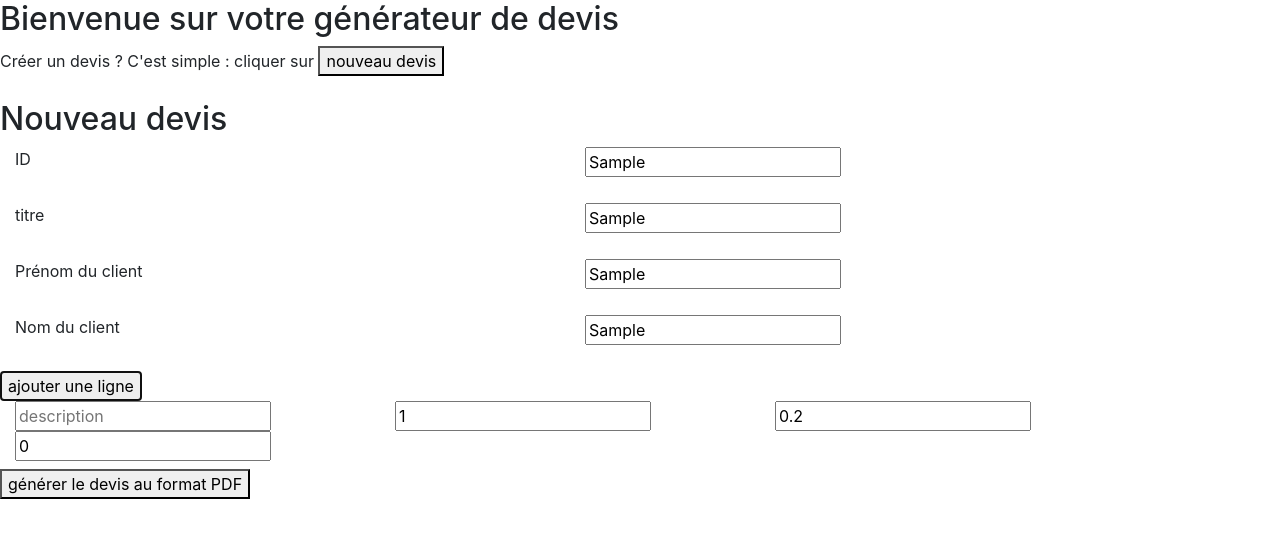
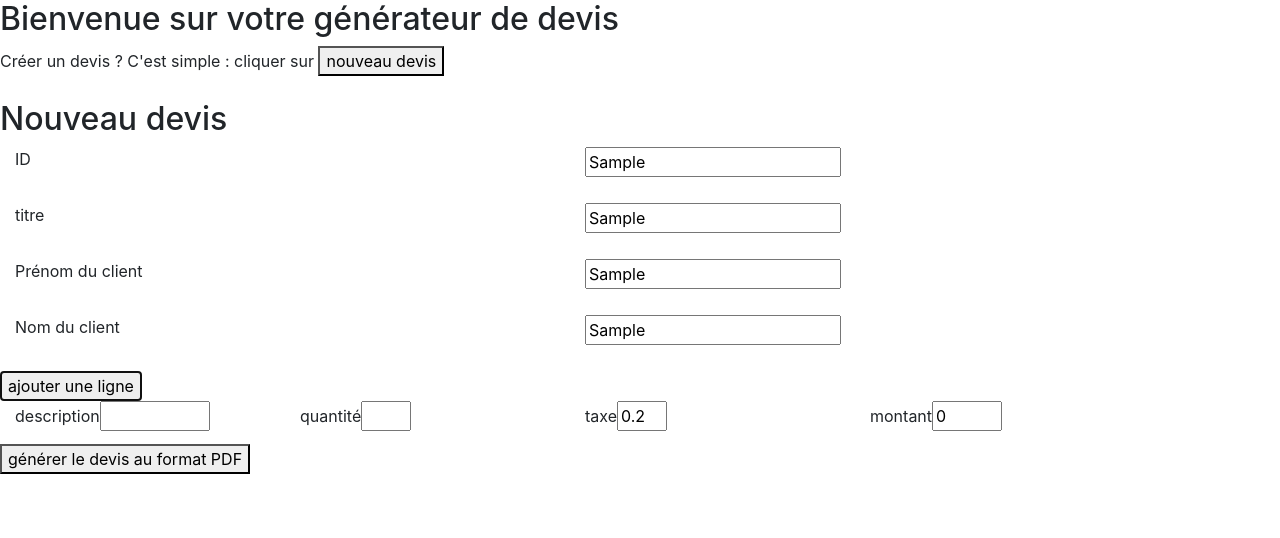
Before and after one commit to codeconcept/reacstimate, a React (Create React App) app: page / in a window 1280 px wide. Both pictures are taken after typing "Sample", "Sample", "Sample", "Sample" into the empty fields and a click on the button "ajouter une ligne". Shown: the top 538 px of the page. Built offline with nearby package versions, Linux system fonts and the light colour scheme; what @react-pdf/renderer would draw is missing.

Commit message:
two decimal digits + small UI improvments

```diff
--- a/src/components/estimateForm.jsx
+++ b/src/components/estimateForm.jsx
@@ -29,7 +29,7 @@ class EstimateForm extends Component {
     items[id] = {
       id: id,
       description: "",
-      quantity: "1",
+      quantity: "",
       taxe: 0.2,
       amount: 0
     };
@@ -38,7 +38,7 @@ class EstimateForm extends Component {
   };
 
   handleItemChange = (evt, item, field) => {
-    console.log(evt.currentTarget.value, item, field);
+    // console.log(evt.currentTarget.value, item, field);
     const value = evt.currentTarget.value;
     const clonedItem = {...item};
     clonedItem[field] = value;
--- a/src/components/item.jsx
+++ b/src/components/item.jsx
@@ -1,44 +1,58 @@
 import React from "react";
 
 const Item = ({ item, onItemChange }) => {
+  const labels = {
+    one: {text: 'description', width: 110 },
+    two: {text: 'quantité', width: 50 },
+    three: {text: 'taxe', width: 50 },
+    four: {text: 'montant', width: 70 }
+  }
   return (
     <React.Fragment>
       <div className="container" style={{marginLeft: 0}}>
         <div className="row mb-2">
           <div className="col">
+            <label htmlFor={labels.one.text}>{labels.one.text}</label>
             <input
               type="text"
+              id={labels.one.text}
               name="description"
-              value={item.description}
+              value={item.text}
               onChange={evt => onItemChange(evt, item, "description")}
-              placeholder="description"
+              style={{width: labels.one.width}}
             />
           </div>
           <div className="col">
+            <label htmlFor={labels.two.text}>{labels.two.text}</label>
             <input
               type="number"
+              id={labels.two.text}
               name="quantité"
               value={item.quantity}
               onChange={evt => onItemChange(evt, item, "quantity")}
-              placeholder="description"
+              style={{width: labels.two.width}}
             />
           </div>
           <div className="col">
+            <label htmlFor={labels.three.text}>{labels.three.text}</label>
             <input
               type="text"
+              id={labels.three.text}
               name="taxe"
               value={item.taxe}
               onChange={evt => onItemChange(evt, item, "taxe")}
-              placeholder="taxe"
+              style={{width: labels.three.width}}
             />
           </div>
           <div className="col">
+            <label htmlFor={labels.four.text}>{labels.four.text}</label>
             <input
               type="text"
+              id={labels.four.text}
               name="amount"
               value={item.amount}
               onChange={evt => onItemChange(evt, item, "amount")}
-              placeholder="montant"
+              style={{width: labels.four.width}}
             />
           </div>
         </div>
--- a/src/components/pdfMaker.jsx
+++ b/src/components/pdfMaker.jsx
@@ -117,25 +117,27 @@ const totalWithoutTaxes = (items) => {
     .reduce((acc, curr) => {
       return acc += curr;
   }, 0);
-  totals.totalWithoutTaxes = resultWithoutTaxes;
-  return resultWithoutTaxes;
+  totals.totalWithoutTaxes = parseFloat(resultWithoutTaxes.toFixed(2));
+  return totals.totalWithoutTaxes
 
 };
 
 const totalTaxeIncluded = (items) => {
   const resulTaxeIncluded = Object.keys(items)
   .map(key => {
-    const amount = parseFloat(items[key].amount, 10);
+    const amount = parseFloat(items[key].amount, 10)
     const quantity = parseInt(items[key].quantity, 10);
     const taxe = parseFloat(items[key].taxe, 10);
     totals.taxes += (amount * quantity * taxe);
-    return ((amount * quantity) + (amount * quantity * taxe));
+    const result = ((amount * quantity) + (amount * quantity * taxe));
+    console.log('result', result);
+    return result;
   })
   .reduce((acc, curr) => {
     return acc += curr;
   }, 0);
-  totals.totalTaxeIncluded = resulTaxeIncluded;
-  return resulTaxeIncluded;
+  totals.totalTaxeIncluded = parseFloat(resulTaxeIncluded.toFixed(2));
+  return totals.totalTaxeIncluded;
 };
 
 // Create Document Component
@@ -150,7 +152,7 @@ const MyDocument = ({ text }) => (
           <Text>35700 rennes</Text>
         </View>
         <View style={styles.rightColumn}>
-          <Text style={styles.title}>FACTURE</Text>
+          <Text style={styles.title}>DEVIS</Text>
         </View>
       </View>
 
@@ -219,7 +221,7 @@ const MyDocument = ({ text }) => (
           <Text style={styles.line}>{generateCorrespondingSpace('Quantité')}</Text>
           <Text style={styles.line}>{generateCorrespondingSpace('Désignation')}</Text>
           <Text style={styles.line}>dont TVA</Text>
-          <Text style={styles.line}>{totals.taxes} €</Text>
+          <Text style={styles.line}>{totals.taxes.toFixed(2)} €</Text>
         </View>
       </View>
     </Page>
```
